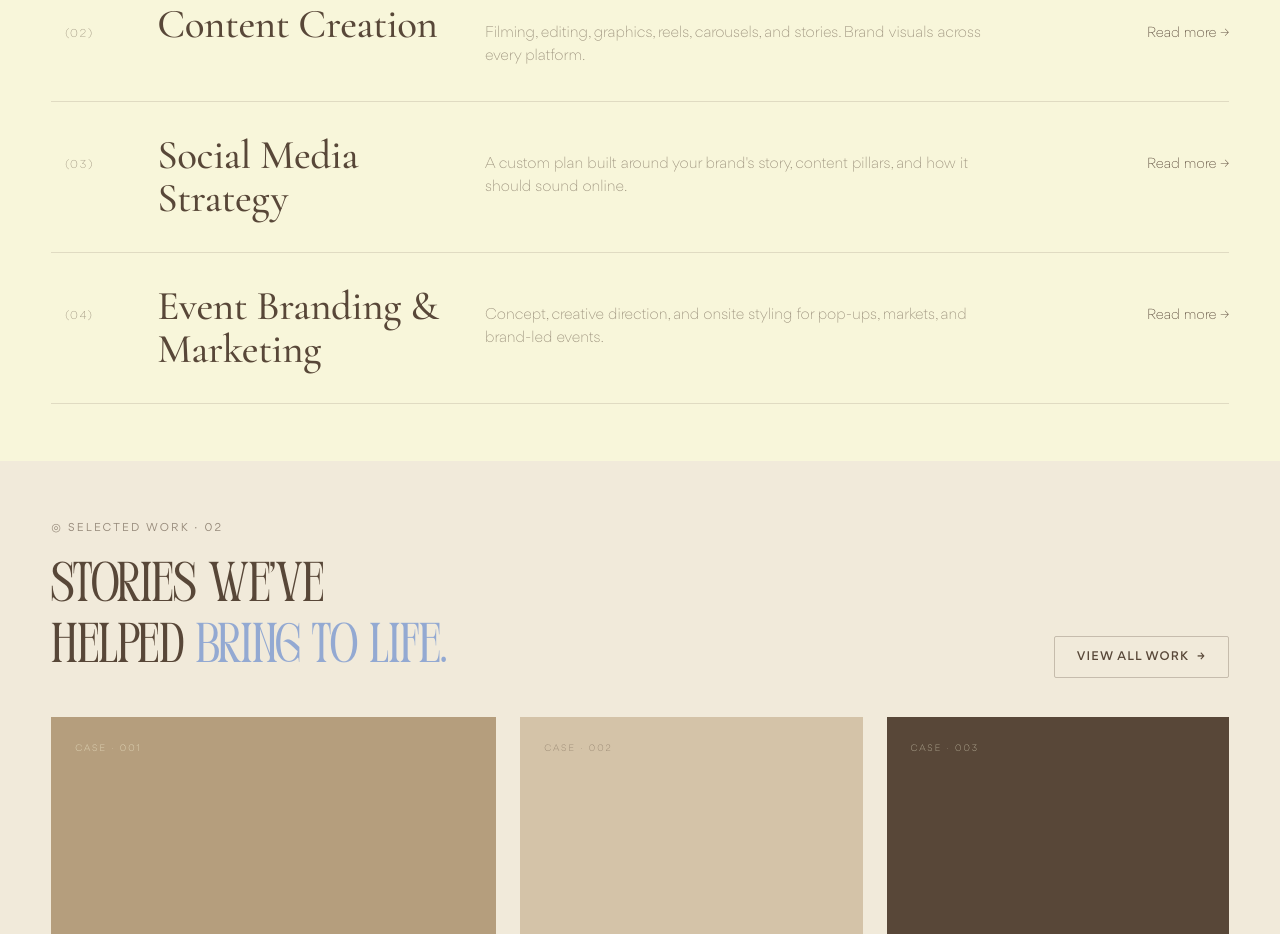
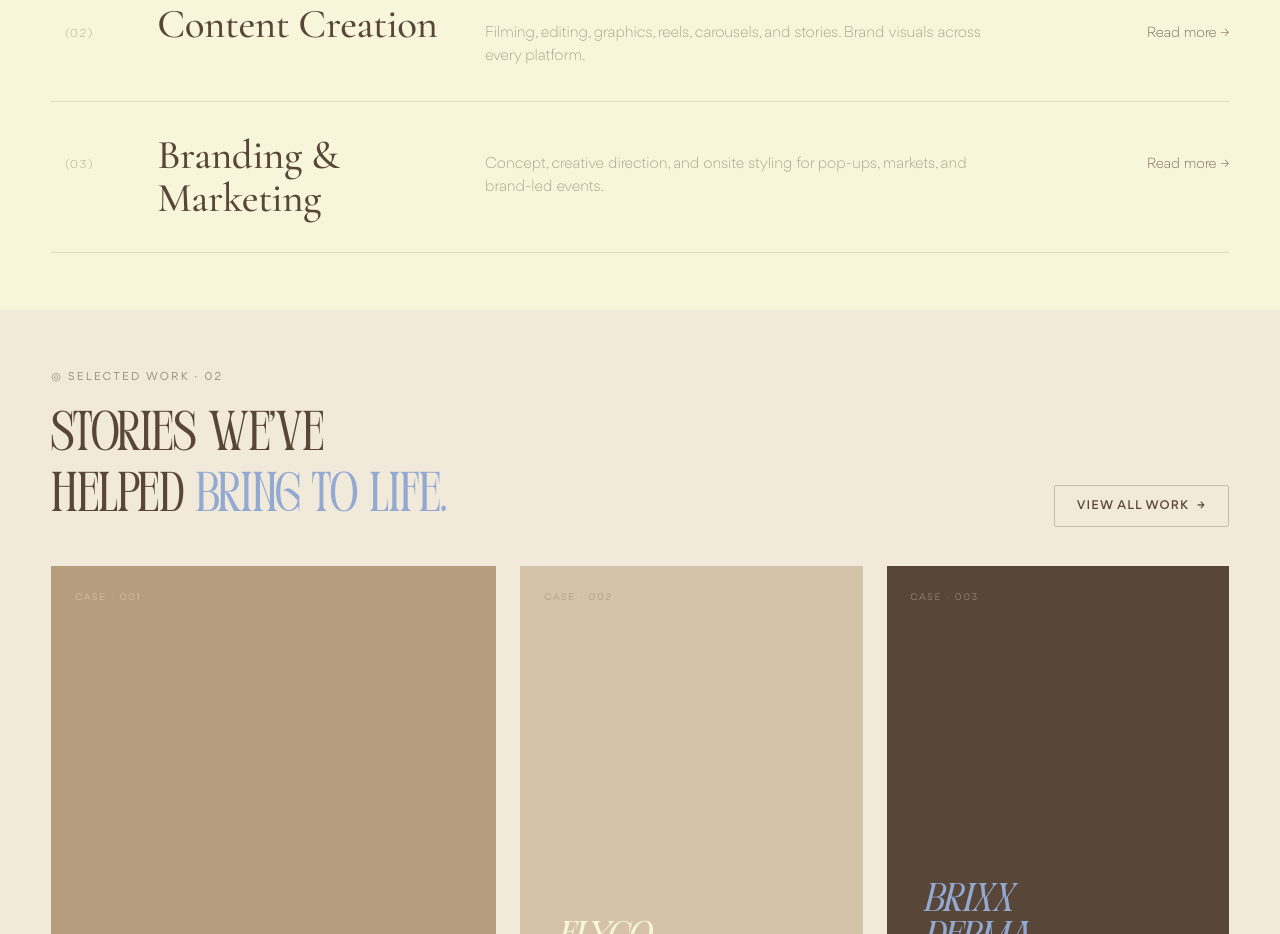
Before and after one commit to DeMakersSpace/KaciStudio, a plain HTML site: page index.html in a window 1280 px wide. Shown: the part 1309-2243 px from the top of the page. Drawn offline with nearby package versions, Linux system fonts and the light colour scheme.

Commit message:
fix: update homepage services list to match 3 core packages
Co-Authored-By: Claude Sonnet 4.6 <noreply@anthropic.com>

```diff
--- a/index.html
+++ b/index.html
@@ -1798,13 +1798,7 @@ html[data-headline="v3"] .hl-v3 { display: inline; }
       </a>
       <a class="svc-row" href="services.html" style="text-decoration:none; color:inherit; display:grid;">
         <div class="svc-num">(03)</div>
-        <div class="svc-title">Social Media Strategy</div>
-        <div class="svc-desc">A custom plan built around your brand's story, content pillars, and how it should sound online.</div>
-        <div class="svc-arrow">Read more →</div>
-      </a>
-      <a class="svc-row" href="services.html" style="text-decoration:none; color:inherit; display:grid;">
-        <div class="svc-num">(04)</div>
-        <div class="svc-title">Event Branding &amp; Marketing</div>
+        <div class="svc-title">Branding &amp; Marketing</div>
         <div class="svc-desc">Concept, creative direction, and onsite styling for pop-ups, markets, and brand-led events.</div>
         <div class="svc-arrow">Read more →</div>
       </a>
```
